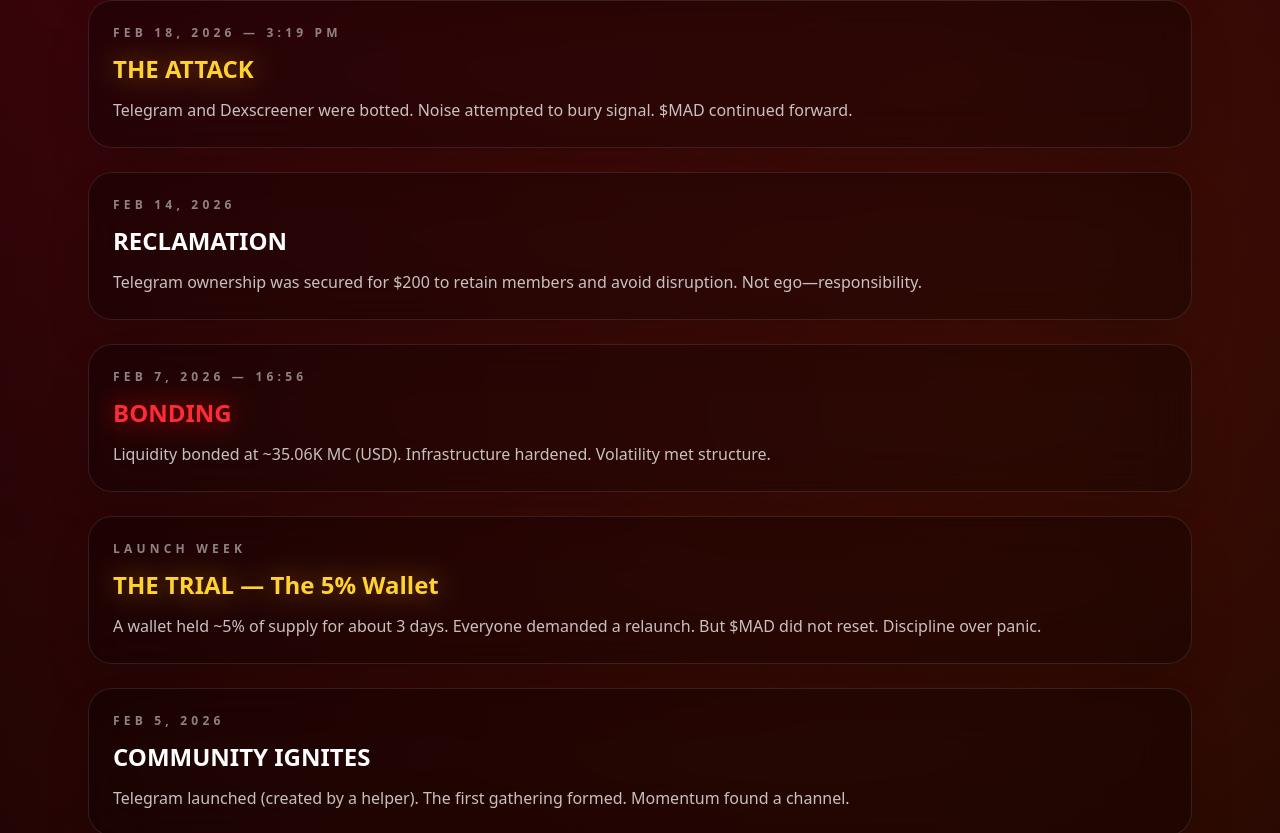
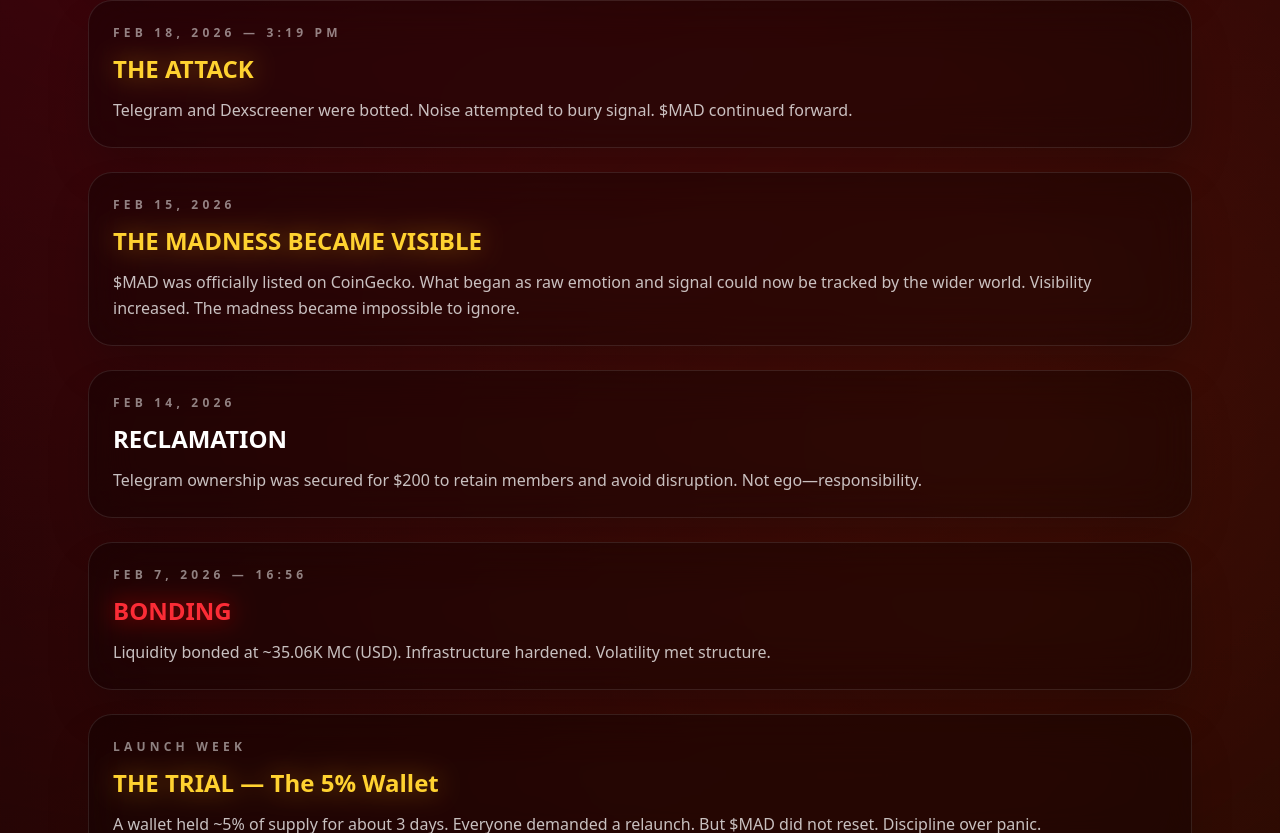
Before and after one commit to devmadcoin/mad-coin, a Next.js app: page /lore in a window 1280 px wide. Shown: the part 1347-2180 px from the top of the page. Built offline with nearby package versions, Linux system fonts and the light colour scheme.

Commit message:
Update page.tsx

```diff
--- a/app/lore/page.tsx
+++ b/app/lore/page.tsx
@@ -40,6 +40,12 @@
     date: "Feb 18, 2026 — 3:19 PM",
     title: "THE ATTACK",
     desc: "Telegram and Dexscreener were botted. Noise attempted to bury signal. $MAD continued forward.",
+    accent: "amber",
+  },
+  {
+    date: "Feb 15, 2026",
+    title: "THE MADNESS BECAME VISIBLE",
+    desc: "$MAD was officially listed on CoinGecko. What began as raw emotion and signal could now be tracked by the wider world. Visibility increased. The madness became impossible to ignore.",
     accent: "amber",
   },
   {
@@ -105,7 +111,7 @@
     <div className="relative overflow-hidden">
       <div className="pointer-events-none absolute inset-0 bg-[radial-gradient(circle_at_20%_20%,rgba(255,0,60,0.22),transparent_55%),radial-gradient(circle_at_80%_40%,rgba(255,80,0,0.18),transparent_60%),radial-gradient(circle_at_50%_90%,rgba(255,0,0,0.14),transparent_55%)]" />
 
-      <div className="relative mx-auto max-w-6xl px-6 pt-16 pb-24">
+      <div className="relative mx-auto max-w-6xl px-6 pb-24 pt-16">
         <div className="mx-auto max-w-3xl text-center">
           <p className="text-xs font-semibold uppercase tracking-[0.35em] text-white/50">
             LORE
@@ -115,7 +121,7 @@
             The <AccentText>$MAD</AccentText> Chronicle
           </h1>
 
-          <p className="mx-auto mt-5 max-w-2xl text-white/65 leading-relaxed">
+          <p className="mx-auto mt-5 max-w-2xl leading-relaxed text-white/65">
             Not a dev log. A founder chronicle. Structure before hype. Discipline
             over panic.
           </p>
@@ -137,7 +143,7 @@
           {EVENTS.map((e, idx) => (
             <div
               key={idx}
-              className="rounded-3xl border border-white/10 bg-black/30 p-6 backdrop-blur-xl shadow-2xl"
+              className="rounded-3xl border border-white/10 bg-black/30 p-6 shadow-2xl backdrop-blur-xl"
             >
               <p className="text-xs font-semibold uppercase tracking-[0.35em] text-white/50">
                 {e.date}
@@ -147,7 +153,7 @@
                 <AccentText tone={e.accent}>{e.title}</AccentText>
               </h3>
 
-              <p className="mt-3 text-white/75 leading-relaxed">{e.desc}</p>
+              <p className="mt-3 leading-relaxed text-white/75">{e.desc}</p>
             </div>
           ))}
 
@@ -165,14 +171,14 @@
           </div>
 
           <div className="rounded-3xl border border-white/10 bg-black/35 p-8 text-center shadow-2xl">
-            <h3 className="text-3xl sm:text-4xl font-black text-white">
+            <h3 className="text-3xl font-black text-white sm:text-4xl">
               You Can Delete A Channel.
             </h3>
 
             <p className="mt-4 text-white/70">
               But you can’t delete belief.
               <br />
-              And <span className="text-red-500 font-bold">$MAD</span> doesn’t
+              And <span className="font-bold text-red-500">$MAD</span> doesn’t
               reset.
             </p>
           </div>
```
